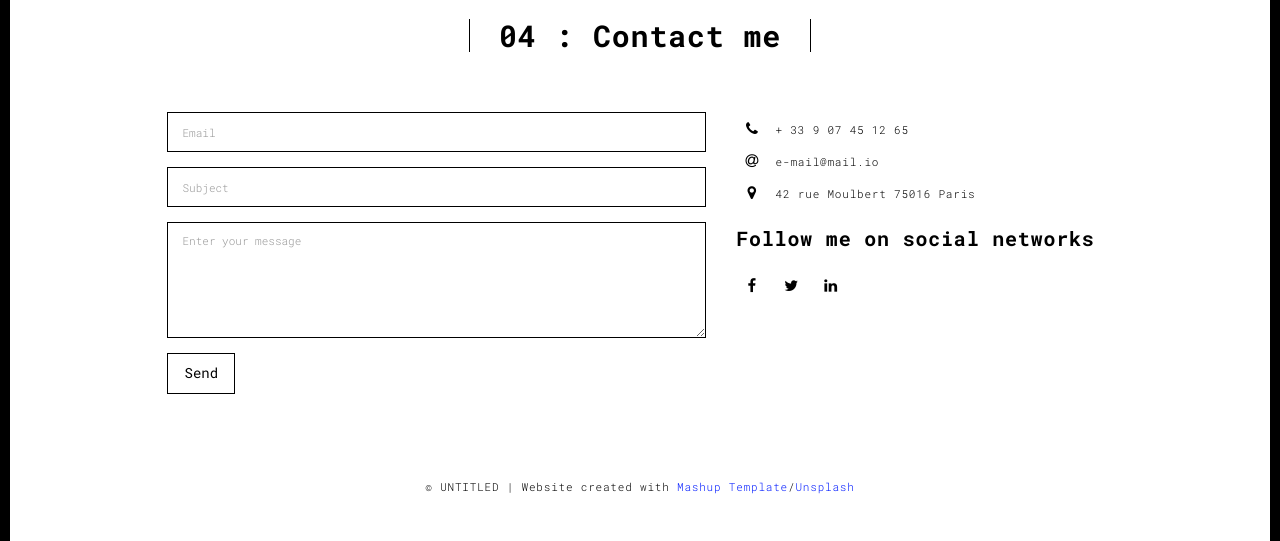
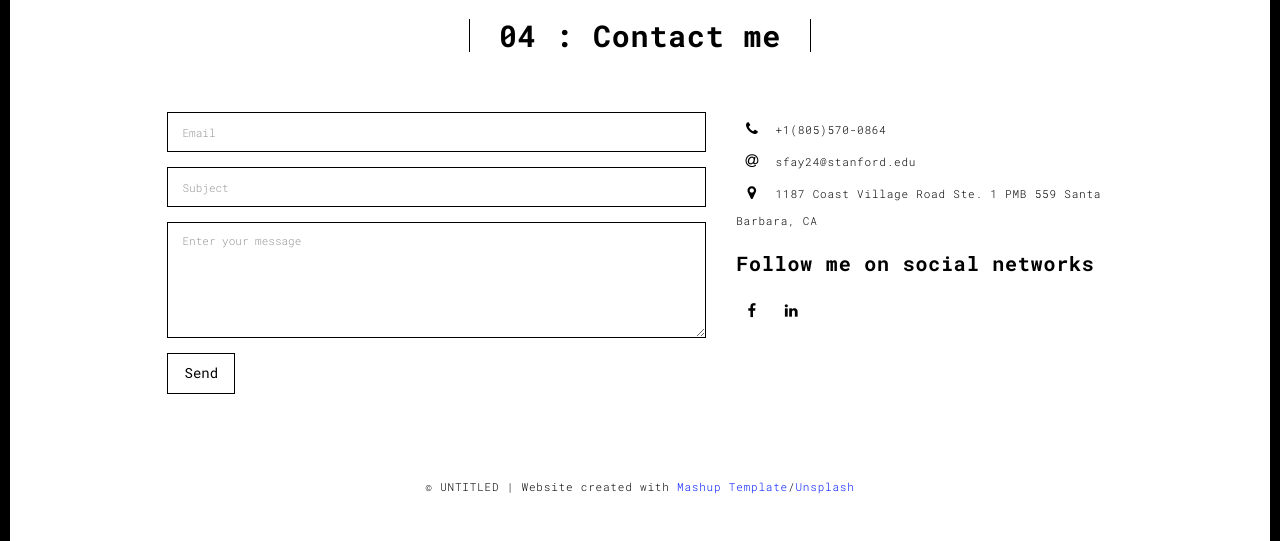
Before and after one commit to sophiafay/portfolio, a Flask app: page /contact.html in a window 1280 px wide. Shown: the part 90-631 px from the top of the page. Run offline with Flask 2, Linux system fonts and the light colour scheme; some libraries are stand-ins or nearby versions.

Commit message:
Update contact.html

```diff
--- a/templates/contact.html
+++ b/templates/contact.html
@@ -82,27 +82,24 @@
                         <span class="fa-icon">
                           <i class="fa fa-phone" aria-hidden="true"></i>
                         </span>
-                        + 33 9 07 45 12 65
+                        +1(805)570-0864
                       </li>
                       <li>
                         <span class="fa-icon">
                           <i class="fa fa-at" aria-hidden="true"></i>
                         </span>
-                        e-mail@mail.io
+                        sfay24@stanford.edu
                       </li>
                       <li>
                         <span class="fa-icon">
                           <i class="fa fa fa-map-marker" aria-hidden="true"></i>
                         </span>
-                        42 rue Moulbert 75016 Paris
+                        1187 Coast Village Road Ste. 1 PMB 559 Santa Barbara, CA
                       </li>
                     </ul>
                     <h3>Follow me on social networks</h3>
                     <a href="http://www.facebook.com" title="" class="fa-icon">
                       <i class="fa fa-facebook"></i>
-                    </a>
-                    <a href="http://www.twitter.com" title="" class="fa-icon">
-                      <i class="fa fa-twitter"></i>
                     </a>
                     <a href="http://www.linkedin.com" title="" class="fa-icon">
                       <i class="fa fa-linkedin"></i>
```
